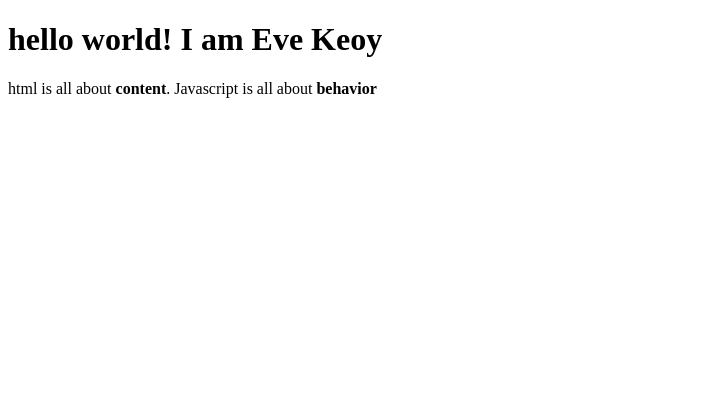
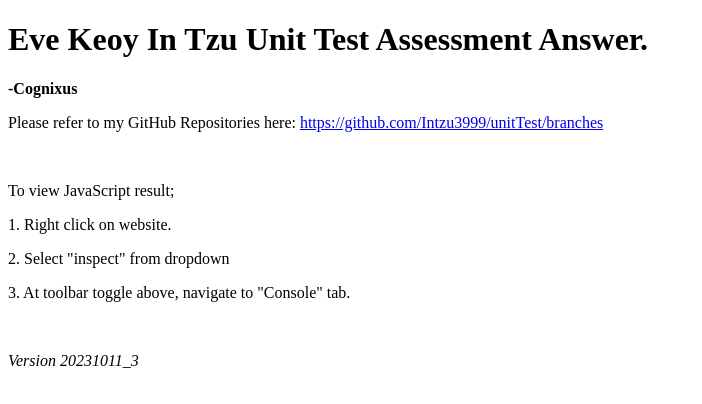
Before and after one commit to Intzu3999/unitTest, a plain HTML site: page index.html in a window 1280 px wide. Shown: the whole page, without its empty margins (0-702 px from the left). Drawn offline with Linux system fonts and the light colour scheme.

Commit message:
Feature updated

```diff
--- a/index.html
+++ b/index.html
@@ -6,11 +6,17 @@
     <title>Evees JavaScript</title>
 </head>
 <body>
-    <h1>hello world! I am Eve Keoy</h1>
-    <p>html is all about <b>content</b>. Javascript is all about <b>behavior</b></p>
+    <h1>Eve Keoy In Tzu Unit Test Assessment Answer.</h1>
+    <p><b>-Cognixus</b></p>
+    <p>Please refer to my GitHub Repositories here: <a href="https://github.com/Intzu3999/unitTest/branches">https://github.com/Intzu3999/unitTest/branches</a></p>
 
-    <script src="unitTest.js">document.body.innterHTML = 'Hello';</script>
-
-
+<br>
+    <p>To view JavaScript result;</p>
+    <p>1. Right click on website.</p>
+    <p>2. Select "inspect" from dropdown<p>
+    <p>3. At toolbar toggle above, navigate to "Console" tab.</p>
+<br>
+    <p><i>Version 20231011_3</i></p>
+    <script src='unitTest.js'>document.body.innterHTML = 'Hello';</script>
 </body>
 </html>
--- a/unitTest.js
+++ b/unitTest.js
@@ -1,7 +1,7 @@
 console.log('Version 20231011_2');
 
 function check_build_script() {
-console.log("this is check_build_script function");
+console.log('this is check_build_script function');
 }
 
 function lint() {
```
